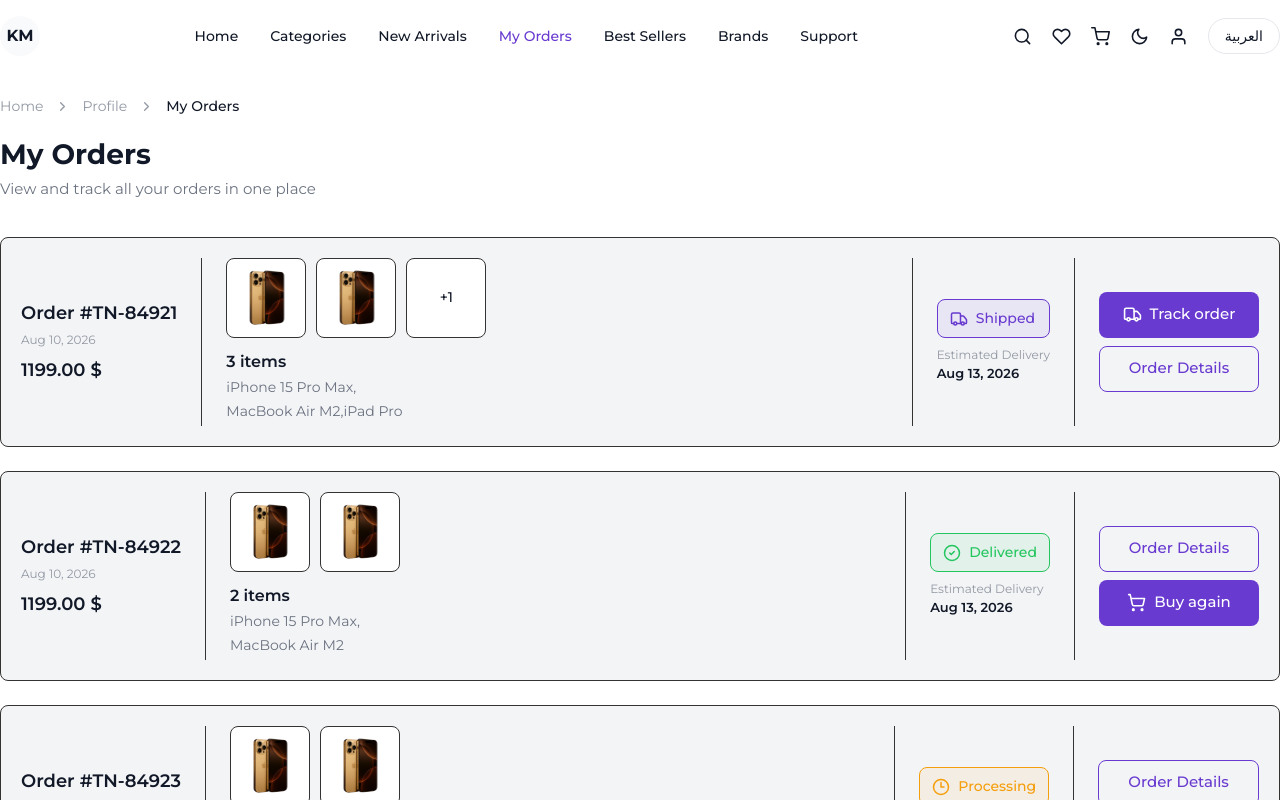
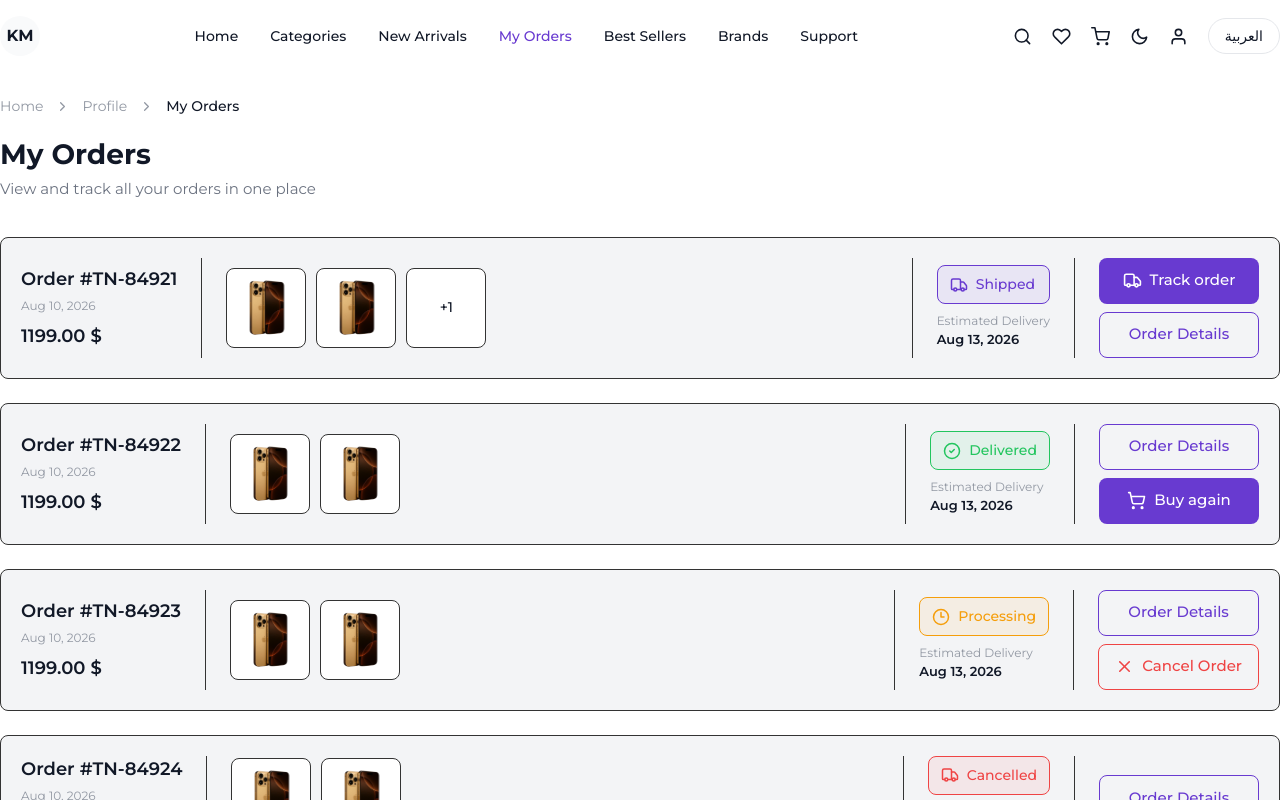
Before and after one commit to EsraaSoliman2003/KM-Store, a Next.js app: page /orders in a window 1280 px wide. Shown: the top 800 px of the page. Built offline with nearby package versions, Linux system fonts and the light colour scheme; no server answers.

Commit message:
small fix

```diff
--- a/src/app/(all)/orders/page.tsx
+++ b/src/app/(all)/orders/page.tsx
@@ -224,22 +224,6 @@ export default function Page() {
                         </div>
                       )}
                     </div>
-
-                    {/* Product Names */}
-                    <div>
-                      <p className="text-[16px] font-semibold text-[var(--text-primary)]">
-                        {order.itemsCount} {t("ordersItems")}
-                      </p>
-
-                      <div className="mt-1 max-w-[220px] text-[14px] leading-[19px] text-[var(--text-secondary)]">
-                        {order.products.map((p, i) => (
-                          <span key={i} className="inline-block truncate">
-                            {p.name}
-                            {i < order.products.length - 1 && ", "}
-                          </span>
-                        ))}
-                      </div>
-                    </div>
                   </div>
 
                   {/* Order Status + Delivery Date */}
```
